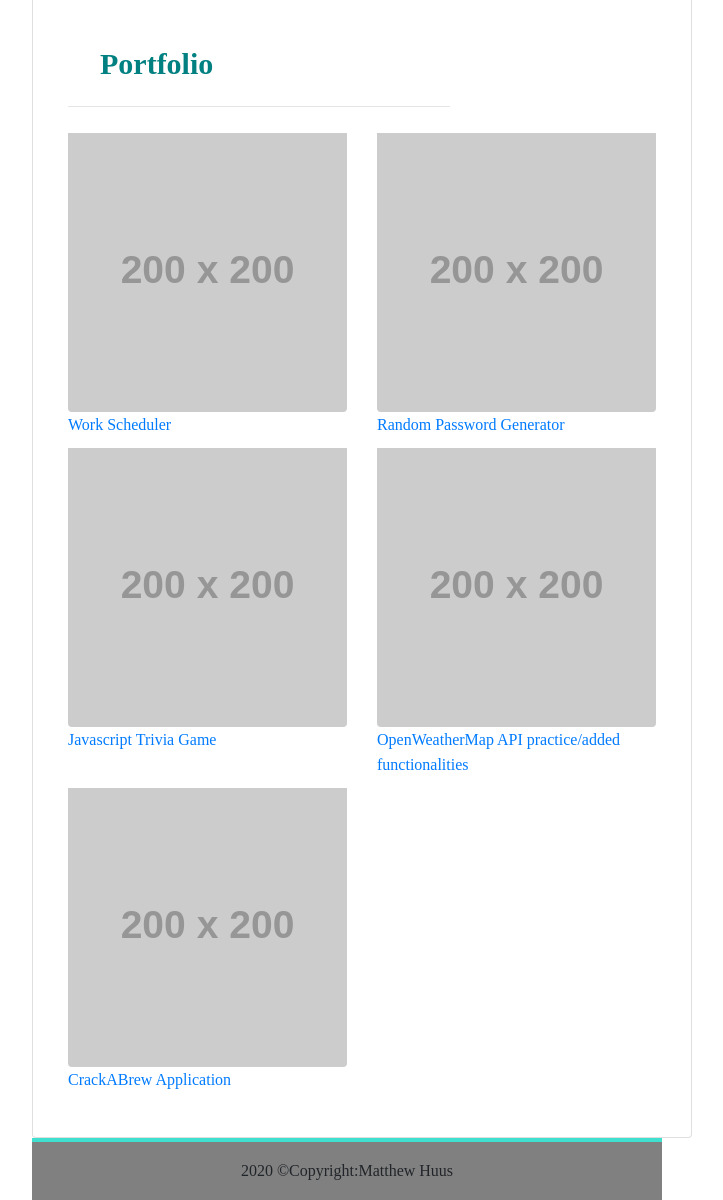
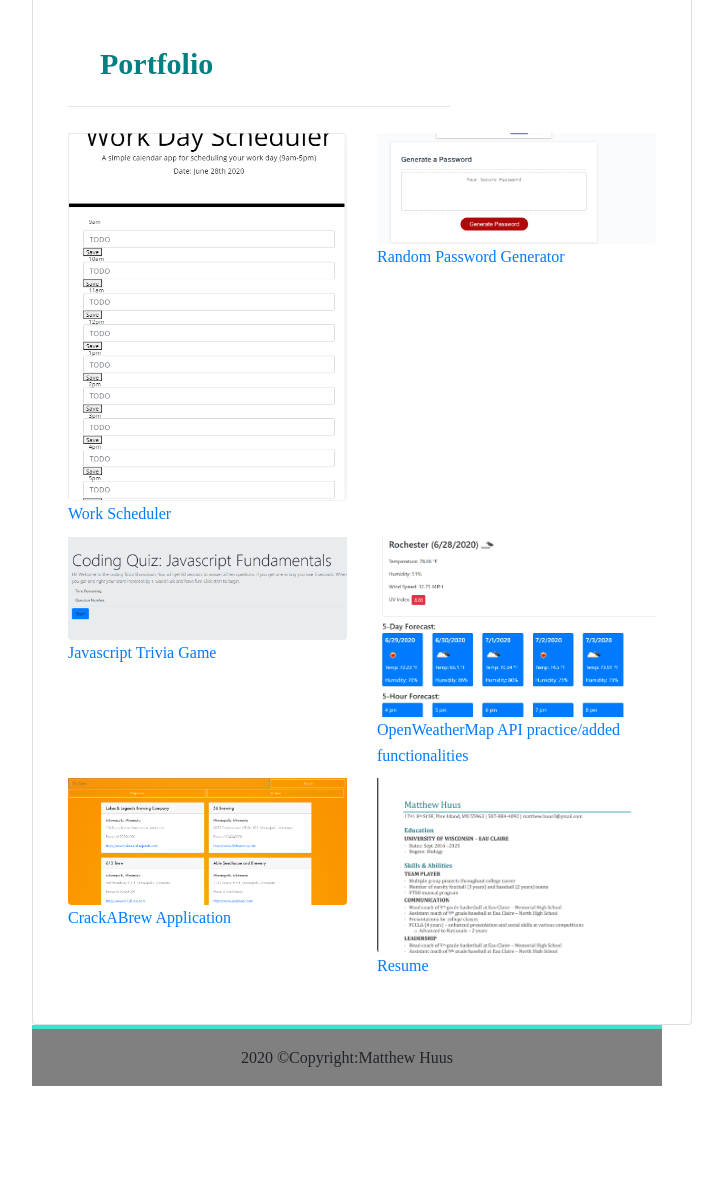
Before and after one commit to matt98h/MyPortfolio, a plain HTML site: page portfolio.html in a window 1280 px wide. Shown: the part 120-1320 px from the top of the page, without its empty margins (293-1016 px from the left). After the commit the page ends 1206 px from the top, so only its background shows below. Drawn offline with nearby package versions, Linux system fonts and the light colour scheme; placeholder pictures from the web are drawn by us.

Commit message:
updated contact and portfolio sections.

```diff
--- a/portfolio.html
+++ b/portfolio.html
@@ -47,14 +47,15 @@
   <div class="card">
     <div class="card-body">
       <div class="row" id="first-row">
-
         <div class="col-sm-12 col-lg-8">
           <h1 style="padding-left: 32px;padding-top: 32px; background-color: white; "> Portfolio</h1>
           <hr>
         </div>
+
+
         <div class="col-sm-12 col-md-6 col-lg-4 col-xl-6">
 
-          <img src=https://placehold.it/200 style="padding-top: 10px;" class="rounded float-left alt" placeholder
+          <img src="Application_screenshots/Workday_scheduler.PNG" style="padding-top: 10px;" class="rounded float-left alt" placeholder
             image>
           <a href="https://matt98h.github.io/Workday-scheduler/">Work Scheduler</a>
 
@@ -62,13 +63,13 @@
 
         </div>
         <div class="col-sm-12 col-md-6 col-lg-4 col-xl-6">
-          <img src="https://placehold.it/200" style="padding-top: 10px;" class="rounded float-left"
+          <img src="Application_screenshots/Random_password_generator.PNG" style="padding-top: 10px;" class="rounded float-left"
             alt="placeholder image">
             <a href=" https://matt98h.github.io/Random-Password-Generator/">Random Password Generator</a>
         </div>
         <div class="col-sm-12 col-md-6 col-lg-4 col-xl-6">
 
-          <img src=https://placehold.it/200 style="padding-top: 10px;" class="rounded float-left"
+          <img src="Application_screenshots/Javascript_trivia_game.PNG" style="padding-top: 10px;" class="rounded float-left"
             alt="placeholder image">
           <a href="https://matt98h.github.io/coding-quiz/">Javascript Trivia Game</a>
 
@@ -76,15 +77,23 @@
 
         </div>
         <div class="col-sm-12 col-md-6 col-lg-4 col-xl-6 ">
-          <img src="https://placehold.it/200" style="padding-top: 10px;" class="rounded float-left"
+          <img src="Application_screenshots/API_practice.PNG" style="padding-top: 10px;" class="rounded float-left"
             alt="placeholder image">
             <a href="https://matt98h.github.io/openWeatherMapAPIPractice/">OpenWeatherMap API practice/added functionalities</a>
         </div>
         <div class="col-sm-12 col-md-6 col-lg-4 col-xl-6 ">
-          <img src="https://placehold.it/200" style="padding-top: 10px;" class="rounded float-left"
+          <img src="Application_screenshots/Brewery_search.PNG" style="padding-top: 10px;" class="rounded float-left"
             alt="placeholder image">
-            <a href="">CrackABrew Application</a>
+            <a href="https://techno-mage.github.io/BreweryApp/">CrackABrew Application</a>
         </div>
+        <div class="col-sm-12 col-md-6 col-lg-4 col-xl-6 ">
+          <img src="Application_screenshots/Resume_screenshot.PNG" style="padding-top: 10px;" class="rounded float-left"
+            alt="placeholder image">
+            <a href="file:///C:/Users/matth/Desktop/Resume/Resume.pdf">Resume</a>
+        </div>
+
+
+
       </div>
     </div>
 
```
Also changed, not shown: contact.html (+16 -5 lines), Application_screenshots/API_practice.PNG (added), Application_screenshots/Brewery_search.PNG (added), Application_screenshots/Javascript_trivia_game.PNG (added), Application_screenshots/Random_password_generator.PNG (added), Application_screenshots/Resume_screenshot.PNG (added), Application_screenshots/Workday_scheduler.PNG (added), 1 other file.
